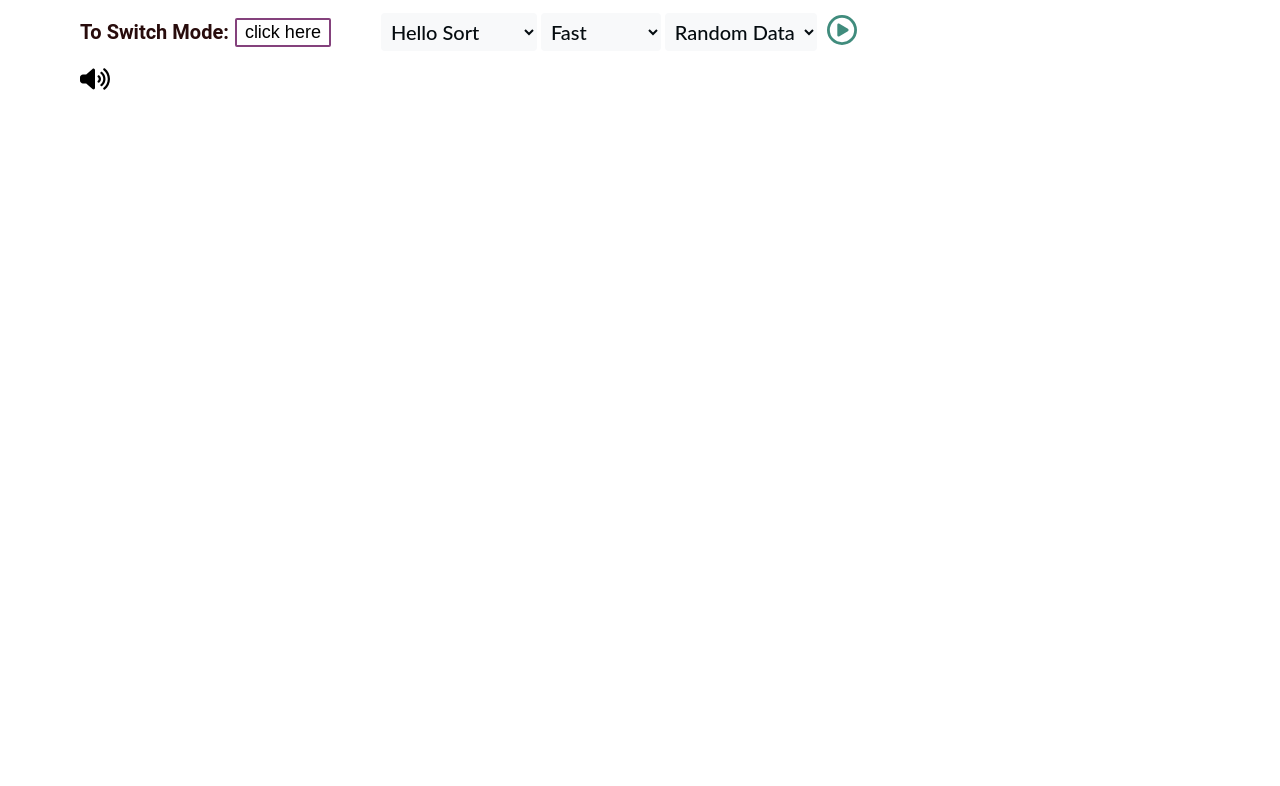
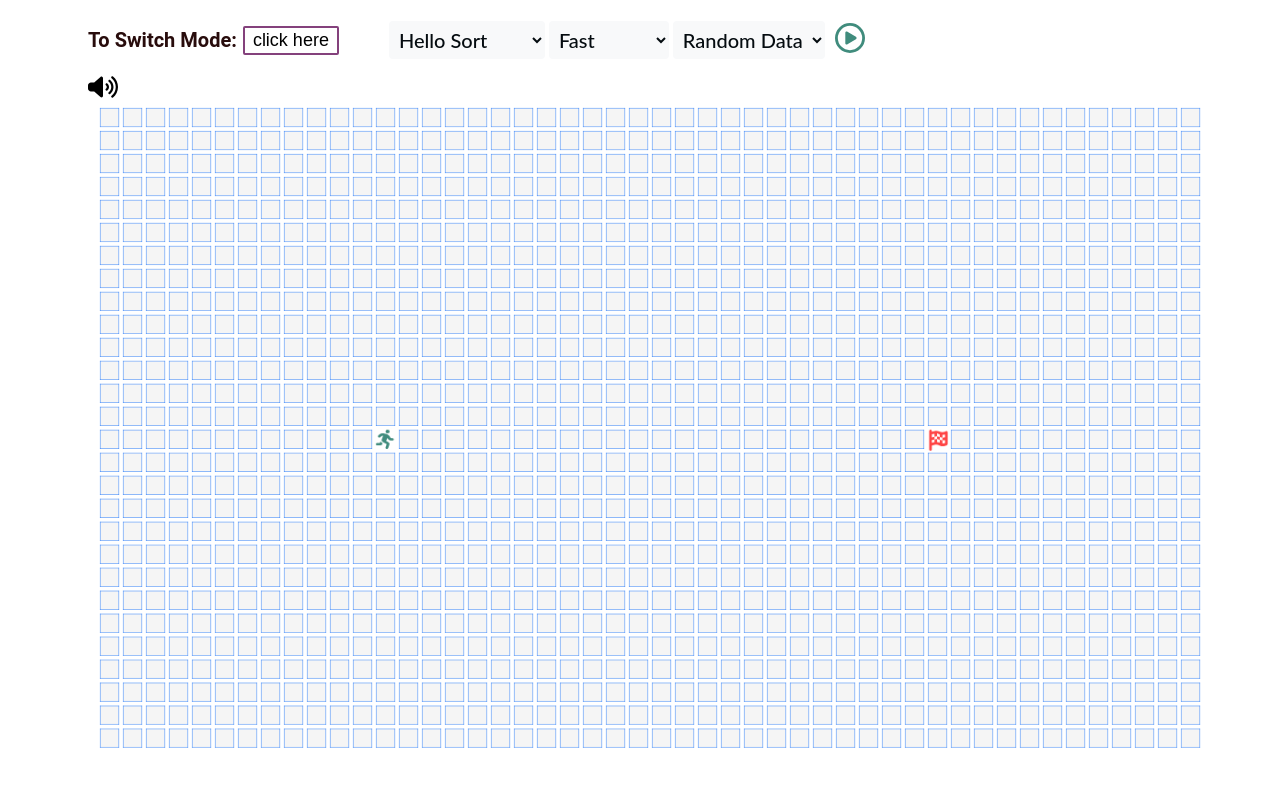
Before and after one commit to Bikesh14/VizAlgoCraft, a website: page index.html in a window 1280 px wide. Both pictures are taken after a click on the button "click here". Drawn offline with Linux system fonts and the light colour scheme.

Commit message:
fix: canvas overflowing issue

```diff
--- a/index.html
+++ b/index.html
@@ -5,7 +5,7 @@
   <meta charset="UTF-8" />
   <meta name="viewport" content="width=device-width, initial-scale=1.0" />
   <title>Algorithm Visualization</title>
-  <link rel="stylesheet" href="styles/pathfinder_style.css" />
+  <!-- <link rel="stylesheet" href="styles/pathfinder_style.css" /> -->
   <link rel="stylesheet" href="styles/style.css" />
 
 </head>
@@ -46,7 +46,6 @@
       </div>
 
       <!-- Pathfinder Algorithm navbar choices -->
-
       <div class="pathfinder-choices">
         <select id="sort-algorithm">
           <option value="bubble">Hello Sort</option>
@@ -94,7 +93,7 @@
       <div id="loading-content"></div>
     </div>
     <div class="sort-section">
-      <canvas id="visualize-canvas"> </canvas>
+      <canvas id="visualize-canvas" style="width: 100%; padding: 0 10px;"> </canvas>
       <audio id="sort-swap-audio">
         <source type="audio/mpeg">
       </audio>
@@ -142,8 +141,7 @@
 
     <!-- Pathfinder algorithm section -->
     <div class="pathfinder-section">
-
-      <canvas id="canvas-pathfinder"></canvas>
+      <canvas id="canvas-pathfinder" style="width: 100%; padding: 0 10px;"></canvas>
     </div>
 
   </div>
@@ -197,16 +195,28 @@
     </div>
   </div>
   <script src="scripts/constants.js"></script>
+  <script src="scripts/pathfinder_utils.js"></script>
+    <script src="scripts/class/board.js"></script>
+    <script src="scripts/class/Cell.js"></script>
+
+    <script src="scripts/constants_pathfinder.js"></script>
+
   <script src="scripts/components/config.js"></script>
   <script src="scripts/components/util.js"></script>
+
   <script src="scripts/class/bar.js"></script>
   <script src="scripts/class/canvas.js"></script>
   <script src="scripts/components/sortActions.js"></script>
   <script src="scripts/algorithms/bubbleSort.js"></script>
   <script src="scripts/algorithms/selectionSort.js"></script>
   <script src="scripts/algorithms/quickSort.js"></script>
+  <script src="scripts/algorithms/aStar.js"></script>
+  <script src="scripts/algorithms/dijkstra.js"></script>
+
   <script src="scripts/components/compareAlgorithms.js"></script>
   <script src="scripts/components/animations.js"></script>
+  <script src="scripts/events.js"></script>
+
   <script src="scripts/index.js"></script>
 </body>
 
--- a/scripts/constants_pathfinder.js
+++ b/scripts/constants_pathfinder.js
@@ -15,11 +15,21 @@ const randomMazeProbability = 0.32;
 const weightValue = 1.5;
 
 // Colors and images
-const startImg = "src/img/start.svg";
-const endImg = "src/img/goal.svg";
+const startImg = "static/image/start.svg";
+const endImg = "static/image/goal.svg";
 
+const activeColor = "#ff304f";
+const discoveredColor = "#98FB98";
+const visitedColor = "#EDC8FE";
+const wallColor = "#343837";
+
+const weightBorder = "#02066F";
+const defaultBorder = "#247AFD";
+const defaultColor = "#f5f5f5";
+
+const pathColor = "#01F9C6";
+const pathLineColor = "#ff304f";
 const diagonals = false;
-
 let interrupt = false;
 let isInProgress = false;
 
--- a/styles/style.css
+++ b/styles/style.css
@@ -1,12 +1,13 @@
 body {
   font-family: "Roboto", sans-serif;
-  margin: 0;
-  padding: 0;
   background-color: white;
+  max-width: fit-content;
 }
 
 .container {
   margin: 0 80px;
+  max-width: 100%;
+
   @media screen and (max-width: 400px) {
     display: none;
   }
@@ -38,7 +39,7 @@ body {
   display: flex;
   flex-direction: row;
   flex-wrap: wrap;
-  margin-left: 50px;
+  margin-left: 40px;
   gap: 20px;
   @media screen and (max-width: 569px) {
     flex-direction: column;
@@ -112,9 +113,9 @@ option {
 #array-options {
   cursor: pointer;
 }
-canvas {
+/* canvas {
   margin: 10px 10%;
-}
+} */
 .side-panel {
   position: relative;
   display: none;
```
